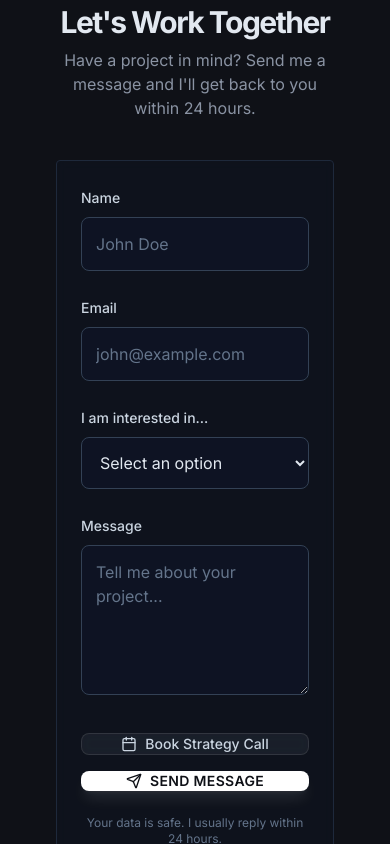
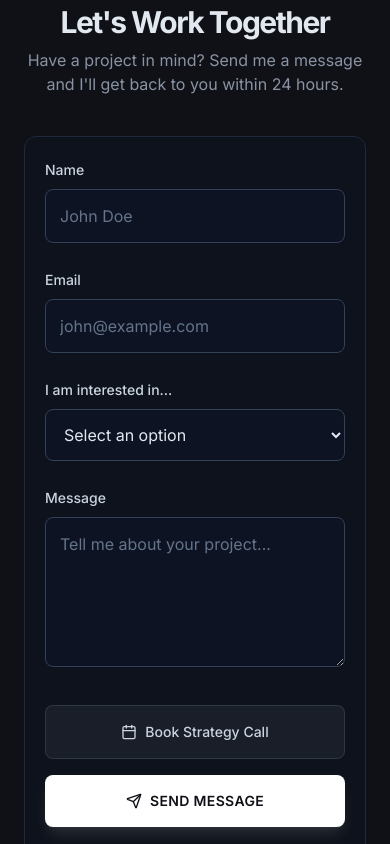
Before and after one commit to Caleb-Kiune/calebkiune, a Next.js app: page / in a window 390 px wide. Shown: the part 7420-8264 px from the top of the page. Built offline with nearby package versions, Linux system fonts and the light colour scheme.

Commit message:
style: Adjust contact section layout, form width, padding, and button heights for improved responsiveness.

```diff
--- a/src/components/sections/contact.tsx
+++ b/src/components/sections/contact.tsx
@@ -42,16 +42,16 @@ export function Contact() {
             whileInView="visible"
             viewport={{ once: true, margin: "-100px" }}
             variants={containerVariants}
-            className="py-section md:py-section-lg px-6 border-t border-slate-800 bg-background"
+            className="py-section md:py-section-lg border-t border-slate-800 bg-background"
         >
-            <div className="container mx-auto max-w-2xl">
+            <div className="container mx-auto px-6 max-w-6xl">
                 <SectionHeading
                     title="Let's Work Together"
                     subtitle="Have a project in mind? Send me a message and I'll get back to you within 24 hours."
                     className="mb-10"
                 />
 
-                <div className="bg-slate-900/30 p-6 md:p-8 rounded-sm border border-slate-800 backdrop-blur-sm">
+                <div className="w-full md:max-w-2xl md:mx-auto bg-slate-900/30 p-5 sm:p-6 md:p-8 rounded-xl border border-slate-800 backdrop-blur-sm">
                     {showSuccess ? (
                         <div className="flex flex-col items-center justify-center py-12 text-center space-y-4">
                             <div className="h-12 w-12 rounded-full bg-primary/20 flex items-center justify-center text-primary">
@@ -156,7 +156,7 @@ export function Contact() {
                                     disabled={isPending}
                                     whileHover={{ scale: isPending ? 1 : 1.02 }}
                                     whileTap={{ scale: isPending ? 1 : 0.98 }}
-                                    className="group relative flex-1 order-2 md:order-1 h-12 inline-flex items-center justify-center overflow-hidden rounded-lg bg-white text-[#0F1117] text-sm font-semibold uppercase tracking-wide shadow-lg shadow-white/10 transition-all duration-300 hover:shadow-white/20 disabled:opacity-70 disabled:cursor-not-allowed"
+                                    className="group relative flex-1 order-2 md:order-1 h-auto py-4 md:py-3 inline-flex items-center justify-center overflow-hidden rounded-lg bg-white text-[#0F1117] text-sm font-semibold uppercase tracking-wide shadow-lg shadow-white/10 transition-all duration-300 hover:shadow-white/20 disabled:opacity-70 disabled:cursor-not-allowed"
                                 >
                                     {/* Shimmer overlay */}
                                     <span className="absolute inset-0 -translate-x-full bg-gradient-to-r from-transparent via-white/40 to-transparent group-hover:translate-x-full transition-transform duration-700 ease-out" />
@@ -182,7 +182,7 @@ export function Contact() {
                                     rel="noopener noreferrer"
                                     whileHover={{ scale: 1.02 }}
                                     whileTap={{ scale: 0.98 }}
-                                    className="flex-1 order-1 md:order-2 h-12 inline-flex items-center justify-center gap-2 rounded-lg border border-white/10 bg-white/5 backdrop-blur-sm text-slate-300 text-sm font-medium transition-all duration-300 hover:bg-white/10 hover:border-white/20 hover:text-white"
+                                    className="flex-1 order-1 md:order-2 h-auto py-4 md:py-3 inline-flex items-center justify-center gap-2 rounded-lg border border-white/10 bg-white/5 backdrop-blur-sm text-slate-300 text-sm font-medium transition-all duration-300 hover:bg-white/10 hover:border-white/20 hover:text-white"
                                 >
                                     <Calendar className="w-4 h-4" />
                                     Book Strategy Call
```
